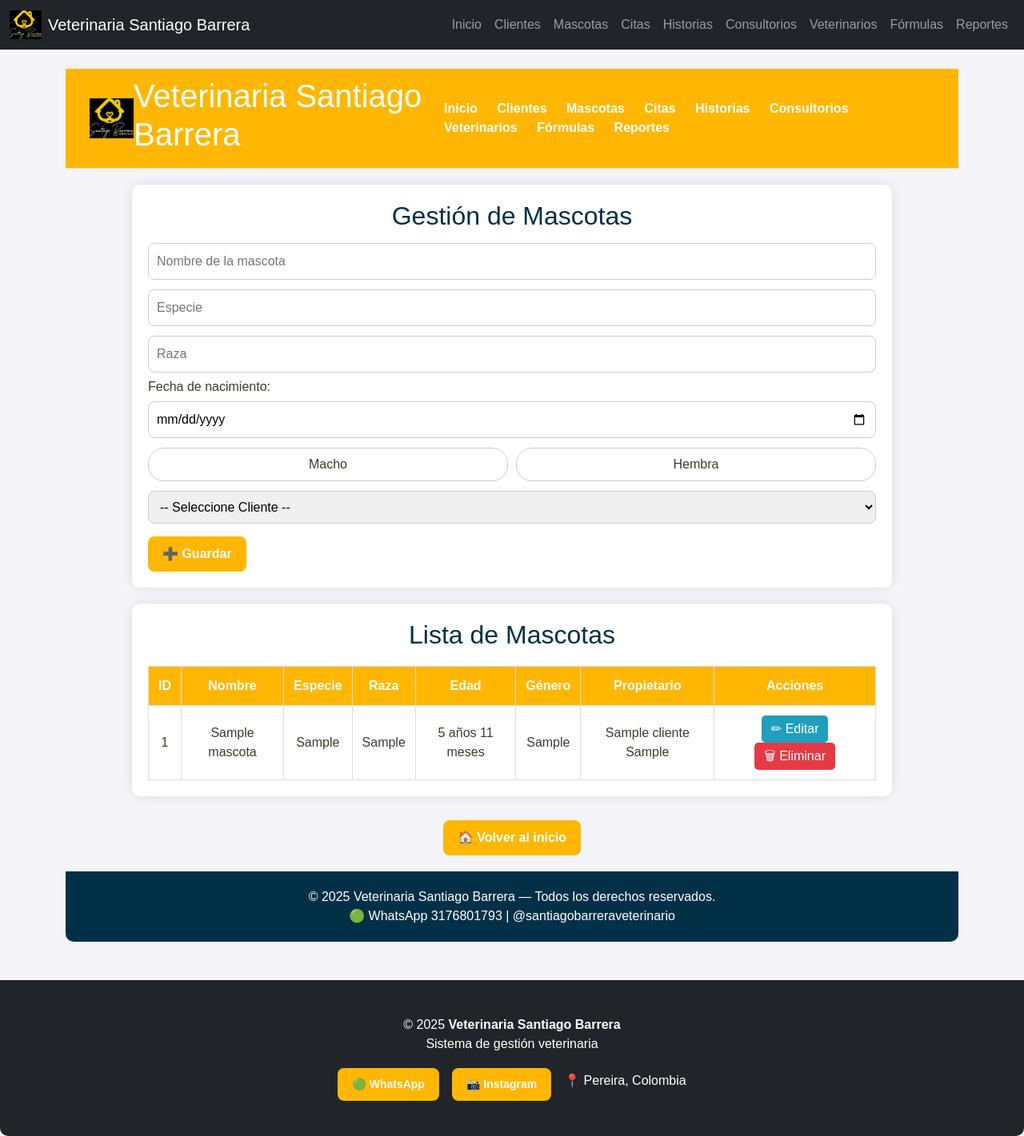
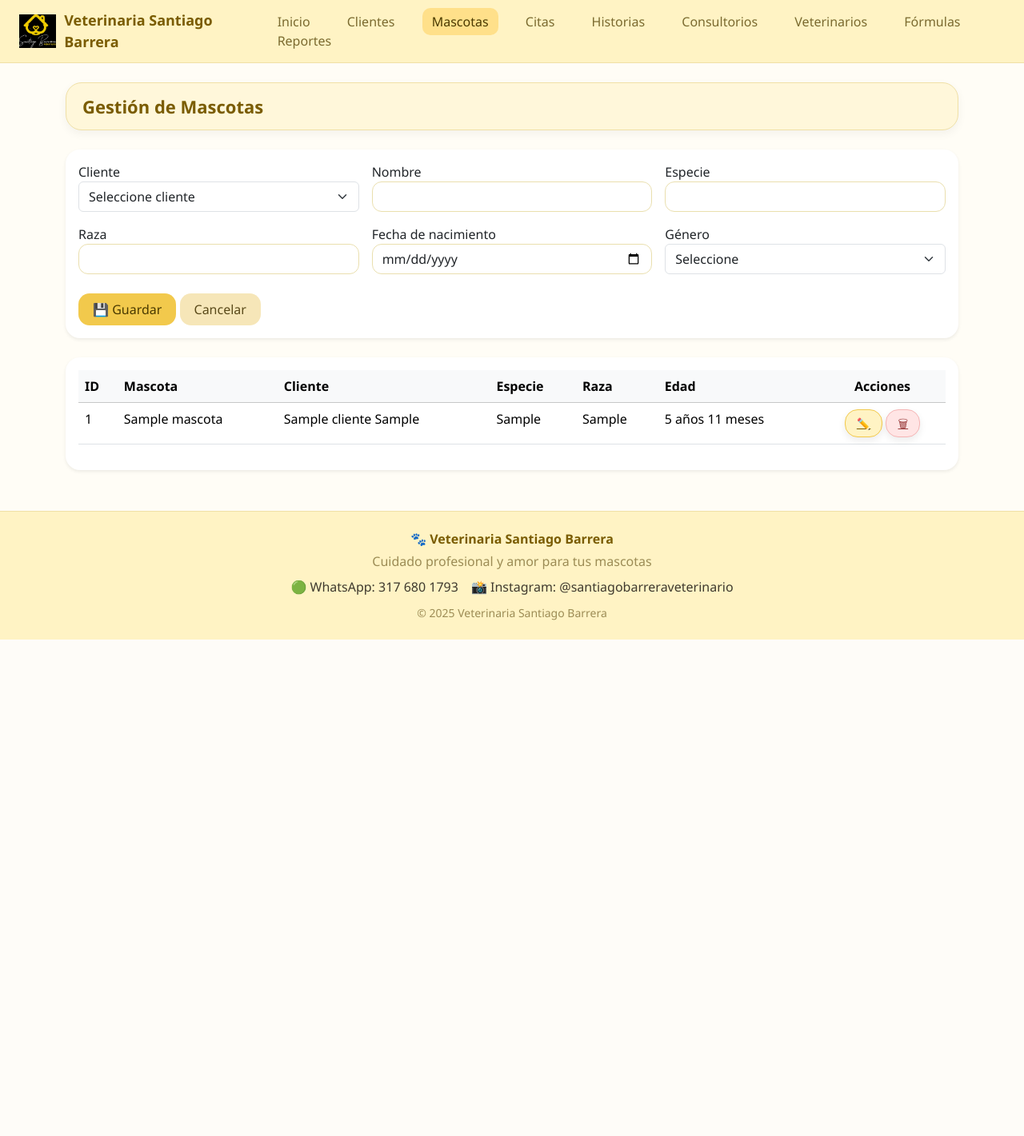
Before and after one commit to clau1967/Primer-commit-del-proyecto-VetPractica, a PHP site: page /mascotas.php in a window 1280 px wide. Shown: the whole page at 80% size. After the commit the page ends 800 px from the top, so only its background shows below. Run offline with PHP 8.4, Linux system fonts and the light colour scheme; tables that the repository leaves empty or names only in its code hold one stand-in row (values such as "Sample post").

Commit message:
Mascotas: cálculo de edad en años y meses sin alterar diseño

```diff
--- a/mascotas.php
+++ b/mascotas.php
@@ -1,127 +1,168 @@
-<?php include 'includes/header.php'; ?>
+<?php
+// ===============================
+// CONEXIÓN BD (MISMA QUE CLIENTES)
+// ===============================
+$conn = new mysqli("localhost", "vetsantiago", "veterinaria123", "veterinaria");
+if ($conn->connect_error) {
+    die("Error de conexión: " . $conn->connect_error);
+}
 
-<?php
-$conexion = new mysqli("localhost", "vetsantiago", "veterinaria123", "veterinaria");
-if ($conexion->connect_errno) die("Error de conexión: " . $conexion->connect_error);
+// ===============================
+// FUNCIÓN CALCULAR EDAD (AÑOS Y MESES)
+// ===============================
+function calcularEdad($fecha) {
+    if (!$fecha) return "—";
 
-// Guardar mascota
-if (isset($_POST['guardar'])) {
-    $nombre = $_POST['nombre'];
-    $especie = $_POST['especie'];
-    $raza = $_POST['raza'];
-    $fecha_nacimiento = $_POST['fecha_nacimiento'];
-    $genero = $_POST['genero'];
-    $id_cliente = $_POST['id_cliente'];
+    $nacimiento = new DateTime($fecha);
+    $hoy = new DateTime();
+    $diff = $hoy->diff($nacimiento);
 
-    $stmt = $conexion->prepare("INSERT INTO mascotas (nombre, especie, raza, fecha_nacimiento, genero, id_cliente) VALUES (?, ?, ?, ?, ?, ?)");
-    $stmt->bind_param("sssssi", $nombre, $especie, $raza, $fecha_nacimiento, $genero, $id_cliente);
+    if ($diff->y > 0) {
+        return $diff->y . " años " . $diff->m . " meses";
+    } else {
+        return $diff->m . " meses";
+    }
+}
+
+// ===============================
+// VARIABLES
+// ===============================
+$id_mascota = "";
+$id_cliente = "";
+$nombre = "";
+$especie = "";
+$raza = "";
+$fecha_nacimiento = "";
+$genero = "";
+
+// ===============================
+// GUARDAR / ACTUALIZAR
+// ===============================
+if ($_SERVER["REQUEST_METHOD"] == "POST") {
+
+    $id_mascota       = $_POST["id_mascota"] ?? "";
+    $id_cliente       = $_POST["id_cliente"];
+    $nombre           = $_POST["nombre"];
+    $especie          = $_POST["especie"];
+    $raza             = $_POST["raza"];
+    $fecha_nacimiento = $_POST["fecha_nacimiento"];
+    $genero           = $_POST["genero"];
+
+    if ($id_mascota == "") {
+
+        $stmt = $conn->prepare(
+            "INSERT INTO mascotas
+            (id_cliente, nombre, especie, raza, fecha_nacimiento, genero)
+            VALUES (?, ?, ?, ?, ?, ?)"
+        );
+        $stmt->bind_param("isssss",
+            $id_cliente,
+            $nombre,
+            $especie,
+            $raza,
+            $fecha_nacimiento,
+            $genero
+        );
+        $stmt->execute();
+        header("Location: mascotas.php");
+        exit;
+
+    } else {
+
+        $stmt = $conn->prepare(
+            "UPDATE mascotas SET
+                id_cliente=?,
+                nombre=?,
+                especie=?,
+                raza=?,
+                fecha_nacimiento=?,
+                genero=?
+             WHERE id_mascota=?"
+        );
+        $stmt->bind_param("isssssi",
+            $id_cliente,
+            $nombre,
+            $especie,
+            $raza,
+            $fecha_nacimiento,
+            $genero,
+            $id_mascota
+        );
+        $stmt->execute();
+        header("Location: mascotas.php");
+        exit;
+    }
+}
+
+// ===============================
+// EDITAR
+// ===============================
+if (isset($_GET["editar"])) {
+    $id_mascota = $_GET["editar"];
+
+    $stmt = $conn->prepare("SELECT * FROM mascotas WHERE id_mascota=?");
+    $stmt->bind_param("i", $id_mascota);
     $stmt->execute();
-    $stmt->close();
+    $result = $stmt->get_result();
+
+    if ($row = $result->fetch_assoc()) {
+        $id_cliente       = $row["id_cliente"];
+        $nombre           = $row["nombre"];
+        $especie          = $row["especie"];
+        $raza             = $row["raza"];
+        $fecha_nacimiento = $row["fecha_nacimiento"];
+        $genero           = $row["genero"];
+    }
+}
+
+// ===============================
+// ELIMINAR
+// ===============================
+if (isset($_GET["eliminar"])) {
+    $stmt = $conn->prepare("DELETE FROM mascotas WHERE id_mascota=?");
+    $stmt->bind_param("i", $_GET["eliminar"]);
+    $stmt->execute();
     header("Location: mascotas.php");
     exit;
 }
 
-// Editar mascota
-if (isset($_POST['editar'])) {
-    $id = $_POST['id_mascota'];
-    $nombre = $_POST['nombre'];
-    $especie = $_POST['especie'];
-    $raza = $_POST['raza'];
-    $fecha_nacimiento = $_POST['fecha_nacimiento'];
-    $genero = $_POST['genero'];
-    $id_cliente = $_POST['id_cliente'];
+// ===============================
+// LISTADOS
+// ===============================
+$clientes = $conn->query(
+    "SELECT id_cliente, CONCAT(nombre,' ',apellido) AS nombre_completo
+     FROM clientes ORDER BY nombre"
+);
 
-    $stmt = $conexion->prepare("UPDATE mascotas SET nombre=?, especie=?, raza=?, fecha_nacimiento=?, genero=?, id_cliente=? WHERE id_mascota=?");
-    $stmt->bind_param("ssssssi", $nombre, $especie, $raza, $fecha_nacimiento, $genero, $id_cliente, $id);
-    $stmt->execute();
-    $stmt->close();
-    header("Location: mascotas.php");
-    exit;
-}
+$mascotas = $conn->query(
+    "SELECT m.*, CONCAT(c.nombre,' ',c.apellido) AS cliente
+     FROM mascotas m
+     INNER JOIN clientes c ON m.id_cliente = c.id_cliente
+     ORDER BY m.id_mascota DESC"
+);
+?>
 
-// Eliminar mascota
-if (isset($_GET['eliminar'])) {
-    $id = $_GET['eliminar'];
-    $stmt = $conexion->prepare("DELETE FROM mascotas WHERE id_mascota=?");
-    $stmt->bind_param("i", $id);
-    $stmt->execute();
-    $stmt->close();
-    header("Location: mascotas.php");
-    exit;
-}
-
-// Clientes para select
-$clientes = $conexion->query("SELECT id_cliente, nombre, apellido FROM clientes ORDER BY nombre ASC");
-
-// Mascotas con edad calculada
-$mascotas = $conexion->query("
-    SELECT m.id_mascota, m.nombre, m.especie, m.raza, m.fecha_nacimiento, m.genero,
-           c.nombre AS nombre_cliente, c.apellido AS apellido_cliente,
-           TIMESTAMPDIFF(YEAR, m.fecha_nacimiento, CURDATE()) AS edad_anios,
-           TIMESTAMPDIFF(MONTH, m.fecha_nacimiento, CURDATE()) % 12 AS edad_meses
-    FROM mascotas m
-    LEFT JOIN clientes c ON m.id_cliente = c.id_cliente
-    ORDER BY m.id_mascota DESC
-");
-
-// Preparar edición
-$editar = null;
-if (isset($_GET['editar'])) {
-    $id = $_GET['editar'];
-    $res = $conexion->query("SELECT * FROM mascotas WHERE id_mascota = $id");
-    $editar = $res->fetch_assoc();
-}
-?>
 <!DOCTYPE html>
 <html lang="es">
 <head>
 <meta charset="UTF-8">
-<title>Mascotas - Veterinaria Santiago Barrera</title>
+<title>Gestión de Mascotas</title>
+<link href="https://cdn.jsdelivr.net/npm/bootstrap@5.3.2/dist/css/bootstrap.min.css" rel="stylesheet">
 <link rel="stylesheet" href="stylos.css">
-<style>
-body { font-family: Arial, sans-serif; background:#f4f4f9; margin:0; padding:0; }
-.header { display:flex; justify-content:space-between; align-items:center; padding:10px 30px; background:#ffb703; color:white; }
-.header img { height:50px; }
-.header nav a { margin:0 10px; color:white; text-decoration:none; font-weight:bold; }
-.header nav a:hover { text-decoration:underline; }
-.contenedor { max-width:950px; margin:20px auto; padding:20px; background:white; border-radius:10px; box-shadow:0 0 15px rgba(0,0,0,0.1); }
-h2 { color:#023047; text-align:center; }
-input, select { width:100%; padding:10px; margin:6px 0; border-radius:8px; border:1px solid #ccc; font-size:16px; }
-input:focus, select:focus { border-color:#ffb703; outline:none; box-shadow:0 0 5px rgba(255,183,3,0.4);}
-.btn { padding:10px 18px; border:none; border-radius:8px; background:#ffb703; color:white; font-weight:bold; cursor:pointer; margin-top:10px; transition:0.3s;}
-.btn:hover { background:#fb8500; }
-.tabla { width:100%; border-collapse: collapse; margin-top:20px; }
-.tabla th, .tabla td { border:1px solid #ddd; padding:12px; text-align:center; }
-.tabla th { background:#ffb703; color:white; }
-.fila:hover { background:#fef3d6; }
-.btn-tabla { padding:5px 12px; border-radius:5px; color:white; text-decoration:none; margin:0 5px; display:inline-block;}
-.editar { background:#219ebc; }
-.eliminar { background:#e63946; }
-.genero-contenedor { display:flex; gap:10px; margin:6px 0; }
-.genero-contenedor label { flex:1; text-align:center; padding:8px; border-radius:20px; border:1px solid #ccc; cursor:pointer; transition:0.3s;}
-.genero-contenedor input { display:none; }
-.genero-contenedor label.activo { background:#ffb703; border-color:#ffb703; color:white; }
-.select-cliente { width:100%; padding:10px; border-radius:8px; border:1px solid #ccc; }
-.volver { text-align:center; margin:20px 0; }
-footer { text-align:center; padding:20px; background:#023047; color:white; margin-top:20px; border-radius:0 0 10px 10px; }
-</style>
-<script>
-function toggleGenero(el) {
-    let labels = el.parentNode.querySelectorAll('label');
-    labels.forEach(l => l.classList.remove('activo'));
-    el.classList.add('activo');
-}
-</script>
 </head>
-<body>
 
+<body class="d-flex flex-column min-vh-100">
+
+<!-- HEADER -->
 <header class="header">
-    <img src="img/logo.png" alt="Logo Veterinaria">
-    <h1>Veterinaria Santiago Barrera</h1>
-    <nav>
+    <div class="header-left">
+        <img src="img/logo.png">
+        <span class="header-title">Veterinaria Santiago Barrera</span>
+    </div>
+    <nav class="header-nav">
         <a href="index.php">Inicio</a>
         <a href="clientes.php">Clientes</a>
-        <a href="mascotas.php">Mascotas</a>
+        <a href="mascotas.php" class="active">Mascotas</a>
         <a href="citas.php">Citas</a>
         <a href="historias.php">Historias</a>
         <a href="consultorios.php">Consultorios</a>
@@ -131,70 +172,118 @@ function toggleGenero(el) {
     </nav>
 </header>
 
-<div class="contenedor">
-<h2>Gestión de Mascotas</h2>
-<form action="mascotas.php" method="POST">
-<input type="hidden" name="id_mascota" value="<?= $editar ? $editar['id_mascota'] : '' ?>">
-<input type="text" name="nombre" placeholder="Nombre de la mascota" value="<?= $editar ? $editar['nombre'] : '' ?>" required>
-<input type="text" name="especie" placeholder="Especie" value="<?= $editar ? $editar['especie'] : '' ?>" required>
-<input type="text" name="raza" placeholder="Raza" value="<?= $editar ? $editar['raza'] : '' ?>" required>
-<label>Fecha de nacimiento:</label>
-<input type="date" name="fecha_nacimiento" value="<?= $editar ? $editar['fecha_nacimiento'] : '' ?>" required>
-<div class="genero-contenedor">
-<label class="<?= ($editar && $editar['genero']=='Macho')?'activo':'' ?>" onclick="toggleGenero(this)">
-<input type="radio" name="genero" value="Macho" <?= ($editar && $editar['genero']=='Macho')?'checked':'' ?>>Macho
-</label>
-<label class="<?= ($editar && $editar['genero']=='Hembra')?'activo':'' ?>" onclick="toggleGenero(this)">
-<input type="radio" name="genero" value="Hembra" <?= ($editar && $editar['genero']=='Hembra')?'checked':'' ?>>Hembra
-</label>
+<main class="flex-fill container my-4">
+
+<div class="title-vet">
+    <h4>Gestión de Mascotas</h4>
 </div>
-<select name="id_cliente" class="select-cliente" required>
-<option value="">-- Seleccione Cliente --</option>
-<?php
-$clientes = $conexion->query("SELECT id_cliente, nombre, apellido FROM clientes ORDER BY nombre ASC");
-while($c = $clientes->fetch_assoc()) {
-    $sel = ($editar && $editar['id_cliente']==$c['id_cliente']) ? 'selected' : '';
-    echo "<option value='{$c['id_cliente']}' $sel>{$c['nombre']} {$c['apellido']}</option>";
-}
-?>
+
+<!-- FORMULARIO (NO TOCADO) -->
+<div class="card mb-4 shadow-sm">
+<div class="card-body">
+<form method="POST">
+<input type="hidden" name="id_mascota" value="<?= $id_mascota ?>">
+
+<div class="row g-3">
+<div class="col-md-4">
+<label>Cliente</label>
+<select name="id_cliente" class="form-select" required>
+<option value="">Seleccione cliente</option>
+<?php while ($cl = $clientes->fetch_assoc()): ?>
+<option value="<?= $cl["id_cliente"] ?>" <?= $id_cliente==$cl["id_cliente"]?"selected":"" ?>>
+<?= $cl["nombre_completo"] ?>
+</option>
+<?php endwhile; ?>
 </select>
-<button type="submit" name="<?= $editar ? 'editar' : 'guardar' ?>" class="btn"><?= $editar?'Actualizar':'➕ Guardar' ?></button>
+</div>
+
+<div class="col-md-4">
+<label>Nombre</label>
+<input type="text" name="nombre" class="form-control" required value="<?= $nombre ?>">
+</div>
+
+<div class="col-md-4">
+<label>Especie</label>
+<input type="text" name="especie" class="form-control" value="<?= $especie ?>">
+</div>
+
+<div class="col-md-4">
+<label>Raza</label>
+<input type="text" name="raza" class="form-control" value="<?= $raza ?>">
+</div>
+
+<div class="col-md-4">
+<label>Fecha de nacimiento</label>
+<input type="date" name="fecha_nacimiento" class="form-control" value="<?= $fecha_nacimiento ?>">
+</div>
+
+<div class="col-md-4">
+<label>Género</label>
+<select name="genero" class="form-select">
+<option value="">Seleccione</option>
+<option value="Macho" <?= $genero=="Macho"?"selected":"" ?>>Macho</option>
+<option value="Hembra" <?= $genero=="Hembra"?"selected":"" ?>>Hembra</option>
+</select>
+</div>
+</div>
+
+<div class="mt-4">
+<button class="btn btn-success">💾 Guardar</button>
+<a href="mascotas.php" class="btn btn-secondary">Cancelar</a>
+</div>
 </form>
 </div>
+</div>
 
-<div class="contenedor">
-<h2>Lista de Mascotas</h2>
-<table class="tabla">
-<tr><th>ID</th><th>Nombre</th><th>Especie</th><th>Raza</th><th>Edad</th><th>Género</th><th>Propietario</th><th>Acciones</th></tr>
-<?php while($m=$mascotas->fetch_assoc()): ?>
-<tr class="fila">
-<td><?= $m['id_mascota'] ?></td>
-<td><?= $m['nombre'] ?></td>
-<td><?= $m['especie'] ?></td>
-<td><?= $m['raza'] ?></td>
-<td><?= $m['edad_anios'].' años '.$m['edad_meses'].' meses' ?></td>
-<td><?= $m['genero'] ?></td>
-<td><?= $m['nombre_cliente'].' '.$m['apellido_cliente'] ?></td>
-<td>
-<a href="mascotas.php?editar=<?= $m['id_mascota'] ?>" class="btn-tabla editar">✏ Editar</a>
-<a href="mascotas.php?eliminar=<?= $m['id_mascota'] ?>" class="btn-tabla eliminar" onclick="return confirm('¿Eliminar mascota?')">🗑 Eliminar</a>
+<!-- LISTADO CON EDAD -->
+<div class="card shadow-sm">
+<div class="card-body">
+<table class="table table-hover">
+<thead class="table-light">
+<tr>
+<th>ID</th>
+<th>Mascota</th>
+<th>Cliente</th>
+<th>Especie</th>
+<th>Raza</th>
+<th>Edad</th>
+<th class="text-center">Acciones</th>
+</tr>
+</thead>
+<tbody>
+<?php while ($m = $mascotas->fetch_assoc()): ?>
+<tr>
+<td><?= $m["id_mascota"] ?></td>
+<td><?= $m["nombre"] ?></td>
+<td><?= $m["cliente"] ?></td>
+<td><?= $m["especie"] ?></td>
+<td><?= $m["raza"] ?></td>
+<td><?= calcularEdad($m["fecha_nacimiento"]) ?></td>
+<td class="text-center">
+<a href="mascotas.php?editar=<?= $m["id_mascota"] ?>" class="btn-action btn-edit">✏️</a>
+<a href="mascotas.php?eliminar=<?= $m["id_mascota"] ?>" class="btn-action btn-delete" onclick="return confirm('¿Eliminar mascota?')">🗑</a>
 </td>
 </tr>
 <?php endwhile; ?>
+</tbody>
 </table>
 </div>
-
-<div class="volver">
-<a href="index.php" class="btn">🏠 Volver al inicio</a>
 </div>
 
-<footer>
-© 2025 Veterinaria Santiago Barrera — Todos los derechos reservados.<br>
-🟢 WhatsApp 3176801793 | @santiagobarreraveterinario
+</main>
+
+<!-- FOOTER -->
+<footer class="footer-vet mt-auto">
+<div class="container text-center">
+<p class="fw-semibold mb-1">🐾 Veterinaria Santiago Barrera</p>
+<p class="text-muted mb-2">Cuidado profesional y amor para tus mascotas</p>
+<div class="d-flex justify-content-center gap-3 mb-2">
+<span>🟢 WhatsApp: 317 680 1793</span>
+<span>📸 Instagram: @santiagobarreraveterinario</span>
+</div>
+<small class="text-muted">© 2025 Veterinaria Santiago Barrera</small>
+</div>
 </footer>
 
 </body>
 </html>
-
-
-<?php include 'includes/footer.php'; ?>
```
